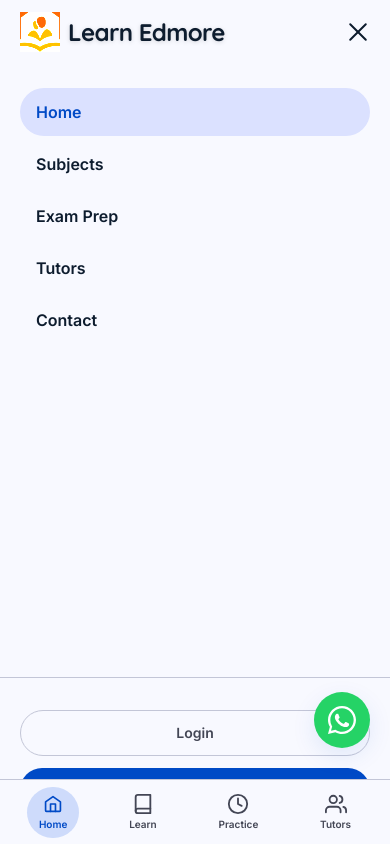
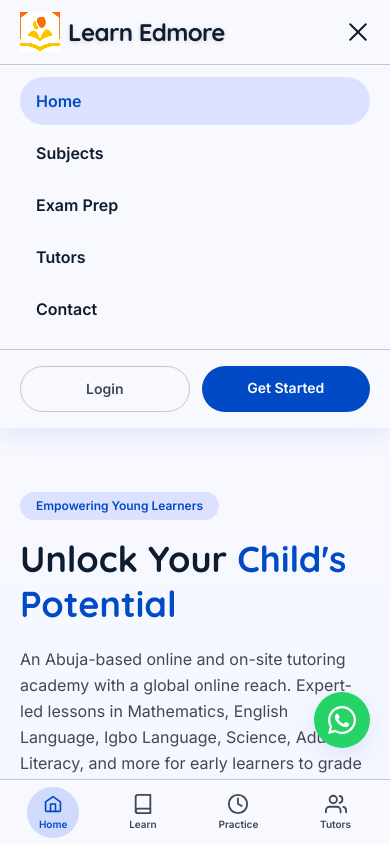
Before and after one commit to onojaonoja2/learn_edmore, a Next.js app: page / in a window 390 px wide. Both pictures are taken after a click on the button 358 px from the left and 32 px from the top of the page. Shown: the top 844 px of the page. Built offline with nearby package versions, Linux system fonts and the light colour scheme.

Commit message:
feat: enhanced responsiveness

```diff
--- a/app/get-started/page.tsx
+++ b/app/get-started/page.tsx
@@ -1,6 +1,6 @@
 'use client'
 
-import { useState } from 'react'
+import { useState, useEffect } from 'react'
 import Navbar from '@/components/Navbar'
 import MobileNav from '@/components/MobileNav'
 import Footer from '@/components/Footer'
@@ -53,6 +53,18 @@ export default function GetStartedPage() {
     grade: '',
     exam_types: [] as string[],
   })
+
+  useEffect(() => {
+    const params = new URLSearchParams(window.location.search)
+    const subject = params.get('subject')
+    if (subject && subjects.includes(subject)) {
+      setFormData((prev) => ({
+        ...prev,
+        subjects: [subject],
+      }))
+      setStep(3)
+    }
+  }, [])
 
   const handleChange = (e: React.ChangeEvent<HTMLInputElement | HTMLTextAreaElement>) => {
     setFormData((prev) => ({ ...prev, [e.target.name]: e.target.value }))
--- a/app/page.tsx
+++ b/app/page.tsx
@@ -174,7 +174,7 @@ export default function HomePage() {
                     Start Learning Today
                   </a>
                   <a
-                    href="/tutors"
+                    href="/subjects"
                     className="inline-flex items-center gap-2 rounded-full border border-outline-variant px-7 py-3 text-sm font-semibold text-on-surface-variant transition-colors hover:border-primary hover:text-primary active:scale-[0.98]"
                   >
                     Explore Subjects
@@ -215,10 +215,10 @@ export default function HomePage() {
                     Online Classes Available
                   </span>
                   <a
-                    href="/subjects"
+                    href="/get-started"
                     className="inline-flex items-center gap-1 text-sm font-semibold text-primary hover:underline"
                   >
-                    Explore &rarr;
+                    Get Started &rarr;
                   </a>
                 </div>
               ))}
@@ -345,7 +345,7 @@ export default function HomePage() {
                   Learn Edmore difference. Start your free trial today.
                 </p>
                 <a
-                  href="/subjects"
+                  href="/get-started"
                   className="mt-8 inline-flex items-center gap-2 rounded-full bg-white px-8 py-3.5 text-sm font-semibold text-primary transition-all hover:opacity-90 active:scale-[0.98]"
                 >
                   Create Your Free Account
--- a/app/subjects/page.tsx
+++ b/app/subjects/page.tsx
@@ -1,4 +1,5 @@
 import Image from 'next/image'
+import Link from 'next/link'
 import Navbar from '@/components/Navbar'
 import MobileNav from '@/components/MobileNav'
 import Footer from '@/components/Footer'
@@ -213,8 +214,8 @@ export default function SubjectsPage() {
                     <p className="mb-4 text-sm leading-relaxed text-on-surface-variant">
                       {s.description}
                     </p>
-                    <a
-                      href="/tutors"
+                    <Link
+                      href={`/get-started?subject=${encodeURIComponent(s.title)}`}
                       className={`inline-flex items-center gap-2 rounded-full border px-5 py-2 text-xs font-semibold transition-colors ${
                         s.accent === 'border-primary'
                           ? 'border-primary text-primary hover:bg-primary hover:text-on-primary'
@@ -223,8 +224,8 @@ export default function SubjectsPage() {
                             : 'border-tertiary text-tertiary hover:bg-tertiary hover:text-on-tertiary'
                       }`}
                     >
-                      Explore Resources &rarr;
-                    </a>
+                      Get Started &rarr;
+                    </Link>
                   </div>
                 </div>
               ))}
--- a/components/MobileNav.tsx
+++ b/components/MobileNav.tsx
@@ -57,7 +57,7 @@ export default function MobileNav({ active }: { active?: string }) {
             <Link
               key={tab.href}
               href={tab.href}
-              className={`flex flex-col items-center gap-0.5 px-3 py-1.5 text-[10px] font-semibold transition-colors ${
+              className={`flex flex-col items-center gap-0.5 px-3 py-1.5 text-[10px] font-semibold transition-colors touch-manipulation ${
                 isActive
                   ? 'rounded-full bg-primary-container/20 text-primary'
                   : 'text-on-surface-variant'
--- a/components/Navbar.tsx
+++ b/components/Navbar.tsx
@@ -1,6 +1,6 @@
 'use client'
 
-import { useState, useEffect } from 'react'
+import { useState, useEffect, useRef } from 'react'
 import Image from 'next/image'
 import Link from 'next/link'
 
@@ -13,13 +13,20 @@ const navLinks = [
 ]
 
 export default function Navbar({ active }: { active?: string }) {
-  const [scrolled, setScrolled] = useState(false)
   const [menuOpen, setMenuOpen] = useState(false)
+  const [sticky, setSticky] = useState(false)
+  const sentinelRef = useRef<HTMLDivElement>(null)
 
   useEffect(() => {
-    const onScroll = () => setScrolled(window.scrollY > 10)
-    window.addEventListener('scroll', onScroll)
-    return () => window.removeEventListener('scroll', onScroll)
+    const sentinel = sentinelRef.current
+    if (!sentinel) return
+
+    const observer = new IntersectionObserver(
+      ([entry]) => setSticky(!entry.isIntersecting),
+      { threshold: 0, rootMargin: '-1px 0px 0px 0px' }
+    )
+    observer.observe(sentinel)
+    return () => observer.disconnect()
   }, [])
 
   useEffect(() => {
@@ -32,10 +39,15 @@ export default function Navbar({ active }: { active?: string }) {
   }, [menuOpen])
 
   return (
+    <>
+      <div ref={sentinelRef} className="h-0" />
+
       <header
-      className={`sticky top-0 z-50 w-full transition-shadow duration-300 ${
-        scrolled ? 'shadow-ambient-sm' : ''
-      }`}
+        className={`w-full backdrop-blur-lg transition-all duration-300 z-50 ${
+          sticky
+            ? 'fixed top-0 left-0 right-0 bg-surface/95 shadow-ambient-sm'
+            : 'relative bg-surface/80'
+        } ${menuOpen ? 'shadow-ambient-md' : ''}`}
       >
         <div className="mx-auto flex h-16 max-w-7xl items-center justify-between px-5 md:px-12">
           <Link href="/" className="flex items-center gap-2" onClick={() => setMenuOpen(false)}>
@@ -87,7 +99,7 @@ export default function Navbar({ active }: { active?: string }) {
 
           <button
             onClick={() => setMenuOpen(!menuOpen)}
-          className="flex flex-col items-center justify-center gap-1.5 md:hidden"
+            className="flex touch-manipulation flex-col items-center justify-center gap-1.5 p-2 -mr-2 md:hidden"
             aria-label="Toggle menu"
           >
             <span
@@ -108,13 +120,13 @@ export default function Navbar({ active }: { active?: string }) {
           </button>
         </div>
 
-      {/* Mobile Menu */}
+        {/* Mobile Dropdown Menu */}
         <div
-        className={`fixed inset-0 top-16 z-40 flex flex-col bg-surface transition-transform duration-300 md:hidden ${
-          menuOpen ? 'translate-x-0' : 'translate-x-full'
+          className={`overflow-hidden transition-[max-height,opacity] duration-300 ease-in-out md:hidden ${
+            menuOpen ? 'max-h-96 opacity-100' : 'max-h-0 opacity-0'
           }`}
         >
-        <nav className="flex flex-col gap-1 px-5 pb-8 pt-6">
+          <nav className="flex flex-col gap-1 border-t border-outline-variant bg-surface px-5 pb-4 pt-3">
             {navLinks.map((link) => (
               <Link
                 key={link.href}
@@ -130,7 +142,7 @@ export default function Navbar({ active }: { active?: string }) {
               </Link>
             ))}
           </nav>
-        <div className="mt-auto flex flex-col gap-3 border-t border-outline-variant px-5 py-8">
+          <div className="flex gap-3 border-t border-outline-variant bg-surface px-5 py-4">
             <Link
               href="/login"
               onClick={() => setMenuOpen(false)}
@@ -148,5 +160,6 @@ export default function Navbar({ active }: { active?: string }) {
           </div>
         </div>
       </header>
+    </>
   )
 }
```
Lines whose indentation alone changed are shown as unchanged.
